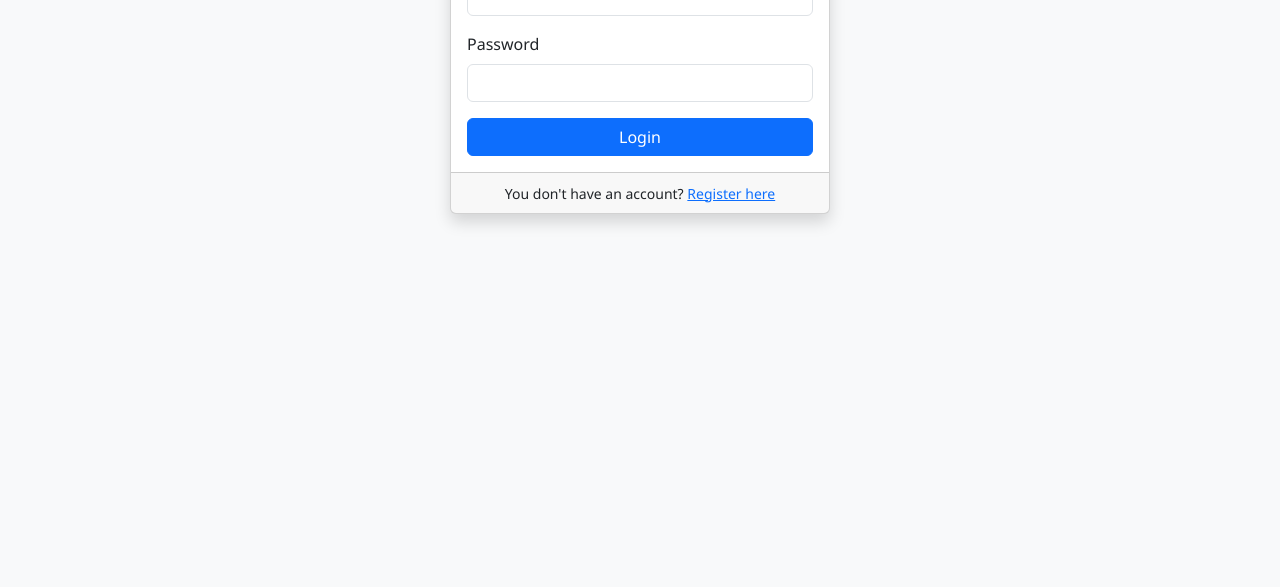
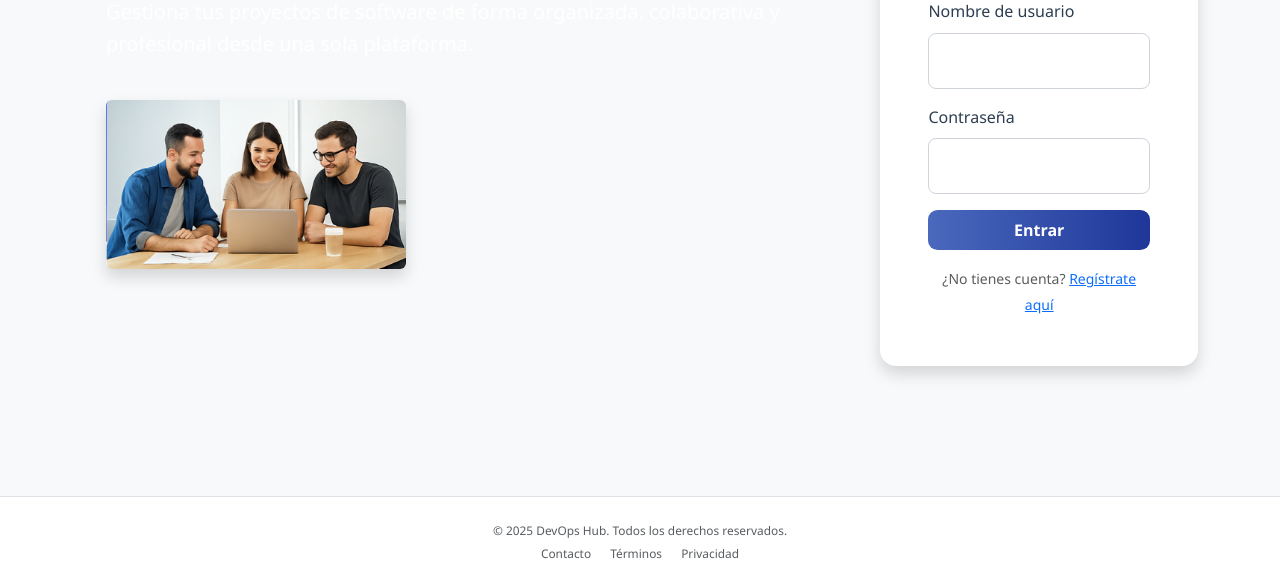
Before and after one commit to Amahoncortes/tfc_daw_dual_2025, a website: page public/login.html in a window 1280 px wide. Shown: the part 376-963 px from the top of the page. Before the commit the page ends 800 px from the top, so only its background shows below. Drawn offline with nearby package versions, Linux system fonts and the light colour scheme; no server answers.

Commit message:
Modificacion para añadir estilo al login.html

```diff
--- a/public/css/style.css
+++ b/public/css/style.css
@@ -1,26 +1,101 @@
+/* --- Estilo base y tipografía --- */
 body {
-  background-color: #f8f9fa;
+  background-color: #f5f7fa;
   font-family: 'Segoe UI', Tahoma, Geneva, Verdana, sans-serif;
-}
-
-.container {
-  max-width: 900px;
-  margin: 2rem auto;
-  background: white;
-  padding: 2rem;
-  border-radius: 0.75rem;
-  box-shadow: 0 0.5rem 1.25rem rgba(0, 0, 0, 0.1);
+  color: #2c3e50;
+  line-height: 1.6;
+  overflow-x: hidden;
 }
 
 h1, h2, h3 {
-  font-weight: 600;
+  font-weight: 700;
+  color: #2c3e50;
 }
 
-button, .btn {
+/* --- Navegación --- */
+header nav a {
   font-weight: 500;
+  transition: color 0.2s ease;
 }
 
-.list-group-item {
+header nav a:hover {
+  color: #4a69bd;
+}
+
+.btn, button {
+  font-weight: 600;
+  border-radius: 0.6rem;
+  padding: 0.5rem 1.2rem;
+  transition: all 0.2s ease-in-out;
+}
+
+.btn-primary {
+  background: linear-gradient(to right, #4a69bd, #1e3799);
   border: none;
-  border-bottom: 1px solid #e0e0e0;
+  color: white;
 }
+
+.btn-primary:hover {
+  background: linear-gradient(to right, #1e3799, #4a69bd);
+  box-shadow: 0 4px 12px rgba(74, 105, 189, 0.4);
+}
+
+/* --- Login Container --- */
+.login-container {
+  min-height: 100vh;
+  display: flex;
+  align-items: center;
+  background-color: transparent;
+  position: relative;
+  z-index: 1;
+}
+
+.login-container svg {
+  pointer-events: none;
+}
+
+/* --- Formulario --- */
+.form-control {
+  border-radius: 0.5rem;
+  border: 1px solid #ced4da;
+  padding: 0.75rem 1rem;
+  transition: border-color 0.3s ease-in-out;
+}
+
+.form-control:focus {
+  border-color: #4a69bd;
+  box-shadow: 0 0 0 0.2rem rgba(74, 105, 189, 0.25);
+}
+
+/* --- Imagen decorativa --- */
+img.shadow {
+  max-width: 100%;
+  height: auto;
+  border-radius: 0.5rem;
+}
+
+/* --- Pie de página --- */
+footer {
+  font-size: 0.85rem;
+  color: #7f8c8d;
+  background-color: white;
+}
+
+footer a {
+  transition: color 0.2s ease;
+}
+
+footer a:hover {
+  color: #4a69bd;
+}
+
+/* --- Z-index para capas --- */
+.z-1 {
+  z-index: 1 !important;
+}
+.z-2 {
+  z-index: 2 !important;
+}
+.z-3 {
+  z-index: 3 !important;
+}
--- a/public/login.html
+++ b/public/login.html
@@ -3,70 +3,85 @@
 <head>
   <meta charset="UTF-8" />
   <meta name="viewport" content="width=device-width, initial-scale=1.0" />
-    <title>DevOps Hub - Login</title>
-    <!-- Bootstrap y estilos personalizados -->
-    <link
-      href="https://cdn.jsdelivr.net/npm/bootstrap@5.3.2/dist/css/bootstrap.min.css"
-      rel="stylesheet"
-    />
+  <title>DevOps Hub - Iniciar sesión</title>
+  <link href="https://cdn.jsdelivr.net/npm/bootstrap@5.3.2/dist/css/bootstrap.min.css" rel="stylesheet" />
   <link rel="stylesheet" href="css/style.css" />
 </head>
-  <body class="bg-light d-flex align-items-center justify-content-center min-vh-100">
-    <div class="card shadow" style="width: 100%; max-width: 380px;">
-      <div class="card-header text-center bg-primary text-white">
-        <h3 class="mb-1">DevOps Hub</h3>
-        <small>Login</small>
+<body class="bg-light">
+
+  <!-- Encabezado -->
+  <header class="bg-white py-3 shadow-sm position-relative z-3">
+    <div class="container d-flex justify-content-between align-items-center">
+      <h1 class="h4 m-0 text-primary">DevOps Hub</h1>
+      <nav class="d-flex align-items-center gap-3">
+        <a href="index.html" class="text-decoration-none fw-semibold text-dark">Inicio</a>
+        <a href="about.html" class="text-decoration-none fw-semibold text-dark">Sobre el proyecto</a>
+        <a href="login.html" class="btn btn-primary">Iniciar sesión</a>
+      </nav>
     </div>
-      <div class="card-body">
-        <!-- Contenedor para mostrar errores -->
-        <div id="alertContainer" class="mb-3"></div>
+  </header>
 
-        <!-- Formulario de login -->
+  <!-- Cuerpo -->
+  <main class="login-container position-relative overflow-hidden">
+    <div class="container d-flex flex-column flex-md-row align-items-center justify-content-between py-5 position-relative z-2">
+      <div class="text-white px-4 py-4 flex-fill">
+        <h2 class="display-5 fw-bold mb-3">Bienvenido a DevOps Hub</h2>
+        <p class="lead">Gestiona tus proyectos de software de forma organizada, colaborativa y profesional desde una sola plataforma.</p>
+        <img src="img/login-team.png" alt="Equipo colaborando" class="img-fluid rounded shadow mt-4" style="max-width: 300px;">
+      </div>
+
+      <div class="bg-white p-4 p-md-5 shadow rounded-4 ms-md-5 mt-5 mt-md-0" style="max-width: 400px;">
+        <h3 class="fw-bold text-center mb-3">Inicia sesión</h3>
+        <p class="text-center text-muted mb-4">Introduce tus credenciales para acceder</p>
+
+        <!-- Contenedor de errores -->
+        <div id="alertContainer"></div>
+
         <form id="loginForm" novalidate>
           <div class="mb-3">
-            <label for="username" class="form-label">Username</label>
-            <input
-              type="text"
-              class="form-control"
-              id="username"
-              name="username"
-              required
-            />
+            <label for="username" class="form-label">Nombre de usuario</label>
+            <input type="text" class="form-control form-control-lg" id="username" name="username" required />
           </div>
           <div class="mb-3">
-            <label for="password" class="form-label">Password</label>
-            <input
-              type="password"
-              class="form-control"
-              id="password"
-              name="password"
-              required
-            />
+            <label for="password" class="form-label">Contraseña</label>
+            <input type="password" class="form-control form-control-lg" id="password" name="password" required />
           </div>
-          <button
-            type="submit"
-            class="btn btn-primary w-100 d-flex align-items-center justify-content-center"
-            id="loginBtn"
-          >
-            <span
-              id="loginSpinner"
-              class="spinner-border spinner-border-sm me-2 d-none"
-              role="status"
-              aria-hidden="true"
-            ></span>
-            Login
+          <button type="submit" class="btn btn-primary w-100 py-2 fw-semibold d-flex align-items-center justify-content-center" id="loginBtn">
+            <span id="loginSpinner" class="spinner-border spinner-border-sm me-2 d-none" role="status" aria-hidden="true"></span>
+            Entrar
           </button>
         </form>
+
+        <div class="text-center mt-3">
+          <small class="text-muted">¿No tienes cuenta? <a href="register.html">Regístrate aquí</a></small>
         </div>
-      <div class="card-footer text-center">
-        <small>
-          You don't have an account?
-          <a href="register.html">Register here</a>
-        </small>
       </div>
     </div>
 
-    <!-- Bootstrap y script JS -->
+    <!-- Curva decorativa SVG -->
+    <svg class="position-absolute top-0 start-0 w-100 h-100 z-1" xmlns="http://www.w3.org/2000/svg" viewBox="0 0 1440 800" preserveAspectRatio="none">
+      <path fill="url(#grad1)" d="M0,0 C480,320 960,0 1440,240 L1440,0 L0,0 Z"></path>
+      <defs>
+        <linearGradient id="grad1" x1="0%" y1="0%" x2="100%" y2="0%">
+          <stop offset="0%" style="stop-color:#4a69bd;stop-opacity:1" />
+          <stop offset="100%" style="stop-color:#1e3799;stop-opacity:1" />
+        </linearGradient>
+      </defs>
+    </svg>
+  </main>
+
+  <!-- Pie de página -->
+  <footer class="text-center text-muted py-4 border-top position-relative z-3">
+    <div class="container">
+      <p class="mb-1 small">© 2025 DevOps Hub. Todos los derechos reservados.</p>
+      <p class="mb-0 small">
+        <a href="mailto:contacto@devopshub.com" class="text-decoration-none text-muted me-3">Contacto</a>
+        <a href="#" class="text-decoration-none text-muted me-3">Términos</a>
+        <a href="#" class="text-decoration-none text-muted">Privacidad</a>
+      </p>
+    </div>
+  </footer>
+
   <script src="https://cdn.jsdelivr.net/npm/bootstrap@5.3.0/dist/js/bootstrap.bundle.min.js"></script>
   <script src="js/checkSession.js"></script>
   <script src="js/auth.js"></script>
```
Also changed, not shown: public/img/login-team.png (added). Lines whose indentation alone changed are shown as unchanged.
